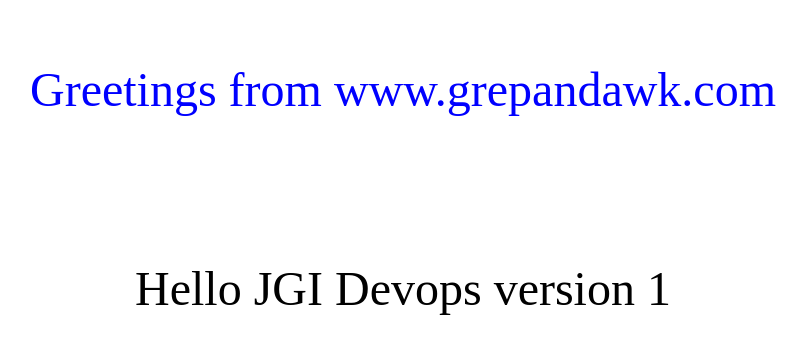
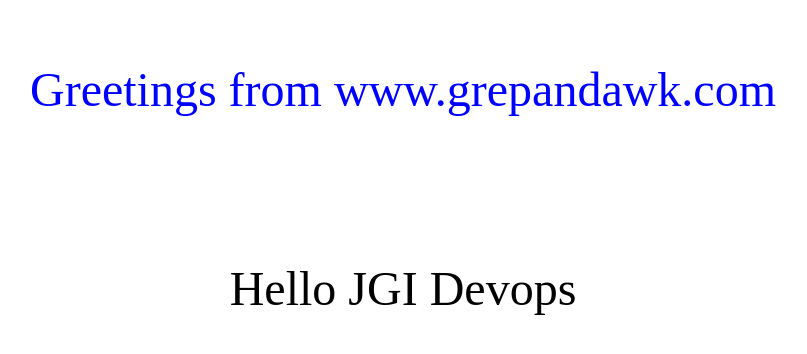
Before and after one commit to anchansukesh/devops-academic, a plain HTML site: page index.html in a window 1280 px wide. Shown: the whole page, without its empty margins (237-1044 px from the left). Drawn offline with Linux system fonts and the light colour scheme.

Commit message:
Update index.html

```diff
--- a/index.html
+++ b/index.html
@@ -4,5 +4,5 @@
 <br>
 <font size=60 color="blue"> <center>Greetings from www.grepandawk.com </center></font>
 <br><br><br><br><br><br><br><br>
-<font size=40> <center>Hello JGI Devops version 1</center></font>
+<font size=40> <center>Hello JGI Devops </center></font>
 </html>
```
